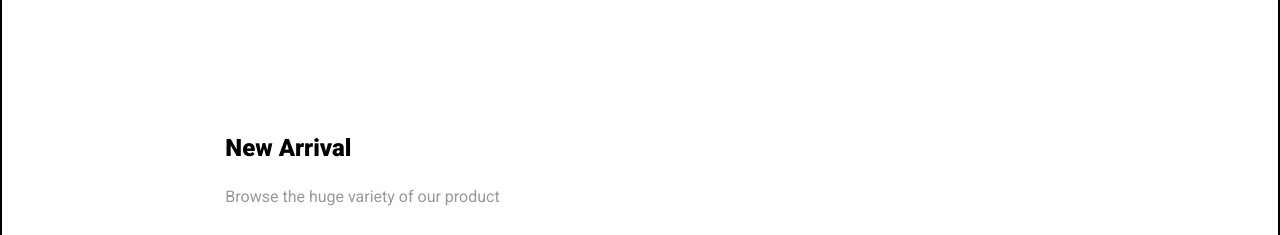
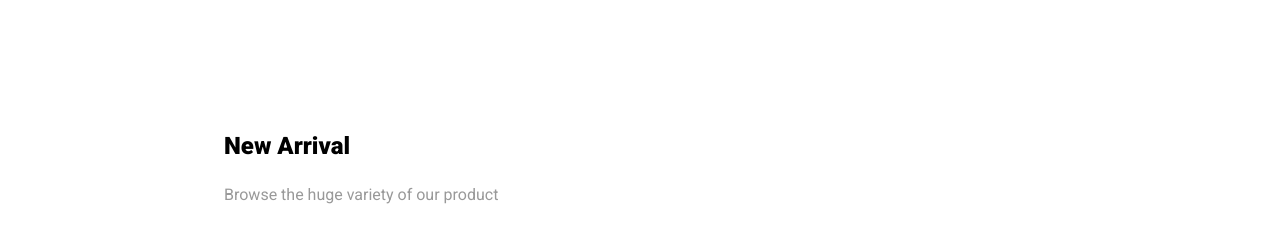
Before and after one commit to MeowB/project-supro, a plain HTML site: page index.html in a window 1280 px wide. Shown: the part 1200-1435 px from the top of the page. Drawn offline with Linux system fonts and the light colour scheme.

Commit message:
first master commit

```diff
--- a/index.html
+++ b/index.html
@@ -5,7 +5,7 @@
   <meta charset="UTF-8">
   <meta name="viewport" content="width=device-width, initial-scale=1.0">
 
-  <link rel="stylesheet" href="src/css/style.css">
+  <link rel="stylesheet" href="src/css/index.css">
   <link href="https://fonts.googleapis.com/css2?family=Roboto:wght@400;900&display=swap" rel="stylesheet">
 
   <title>Supro.|home</title>
--- a/src/scss/modules/_banner.scss
+++ b/src/scss/modules/_banner.scss
@@ -1,5 +1,4 @@
 .main{
-    border: 2px solid;
     position: relative;
     width: 100%;
 
```
Also changed, not shown: src/css/index.css (added), 1 other file.
